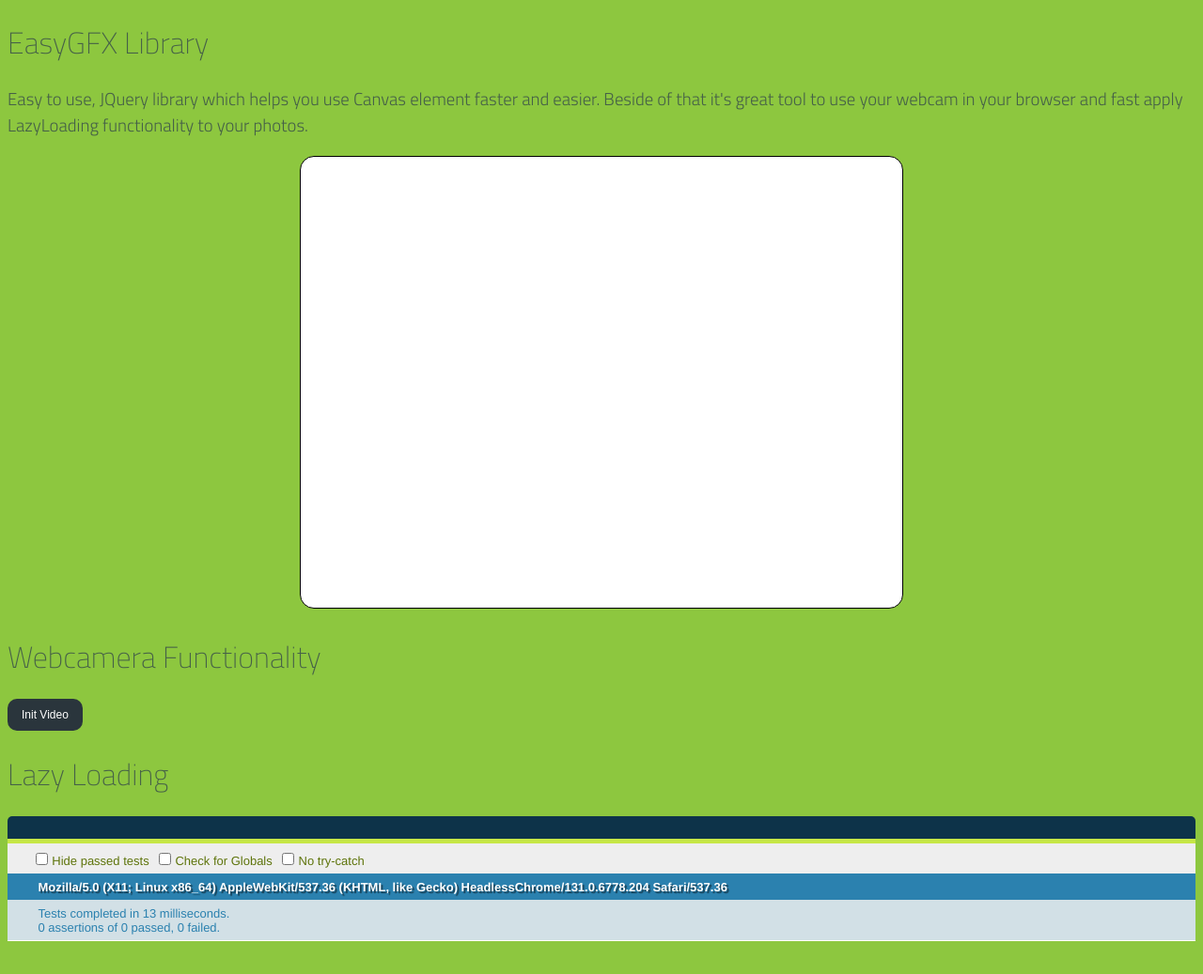
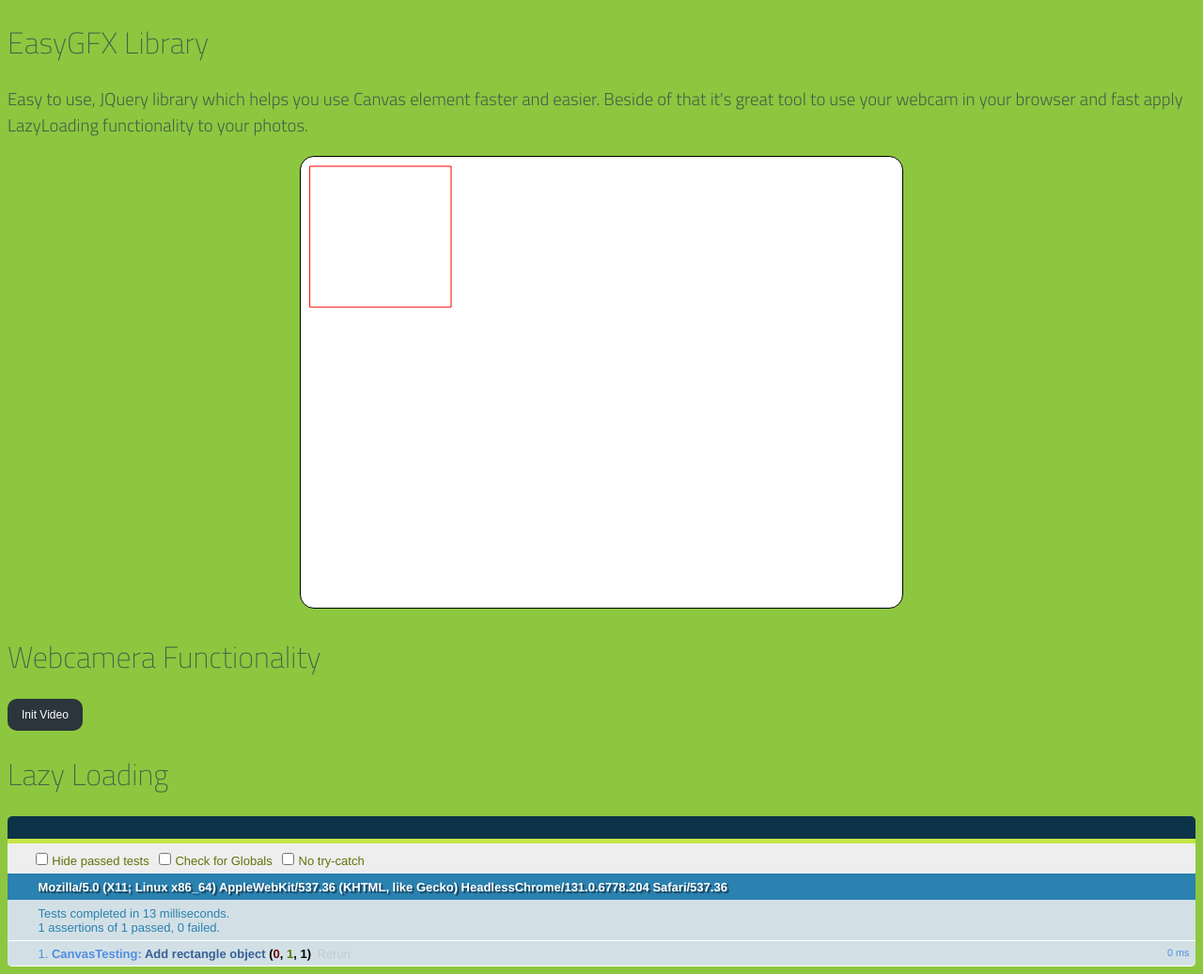
Before and after one commit to zoinho/CanvasPlugin, a plain HTML site: page index.html in a window 1280 px wide. Shown: the whole page at 94% size. Before the commit the page ends 1010 px from the top, so only its background shows below. Drawn offline with Linux system fonts and the light colour scheme.

Commit message:
Pierwsze unit testy

```diff
--- a/index.html
+++ b/index.html
@@ -56,5 +56,6 @@
         });
         </script>
          <script src="qunit.js"></script>
+    <script src="tests.js"></script>
     </body>
 </html>
--- a/tests.js
+++ b/tests.js
@@ -1,4 +1,4 @@
-/*module("CanvasTesting", {
+module("CanvasTesting", {
 	setup : function() {
 		context = $("#plotno").canvas("2d");
 	},
@@ -11,13 +11,12 @@
 		y : 10,
 		width : 150,
 		height : 150,
-		fill : {
-			color : "#646464",
-			type : 'stroke'
-		}
+		type: 'rectangle'
 	}
 
-	$(context).pushObject(rectangle, 'rect');
+	$(context).pushObject('rect', rectangle);
+    console.log($(context)[0].objects);
+    equal($(context)[0].hasOwnProperty("objects"),true,'element został dodany');
 
 });
 
```
